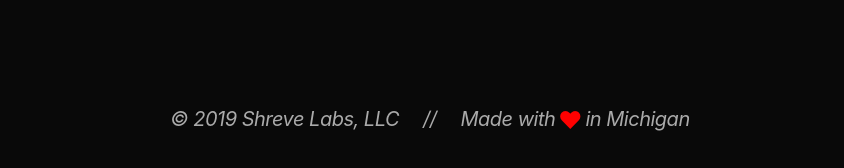
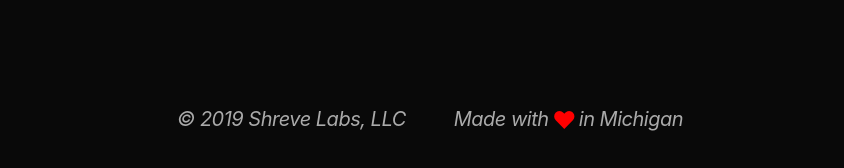
Before and after one commit to shreve/shreve.io, a Jekyll site: the page built from index.html, in a window 1280 px wide. Shown: the part 3963-4131 px from the top of the page, without its empty margins (210-1054 px from the left). Built offline with Jekyll 4.4.1, drawn with Linux system fonts in a browser that asks for light colours.

Commit message:
Update footer styles

```diff
--- a/_sass/_layout.sass
+++ b/_sass/_layout.sass
@@ -79,15 +79,7 @@ footer
     font-size: 1.25rem
     display: inline-block
     line-height: 2
-
-    &::after
-      content: '//'
-      display: inline-block
-      padding: 0 1.5rem
-
-    &:last-child::after
-      content: ''
-      display: none
+    padding: 0 1.5rem
 
 ul.tags
   list-style-type: none
```
